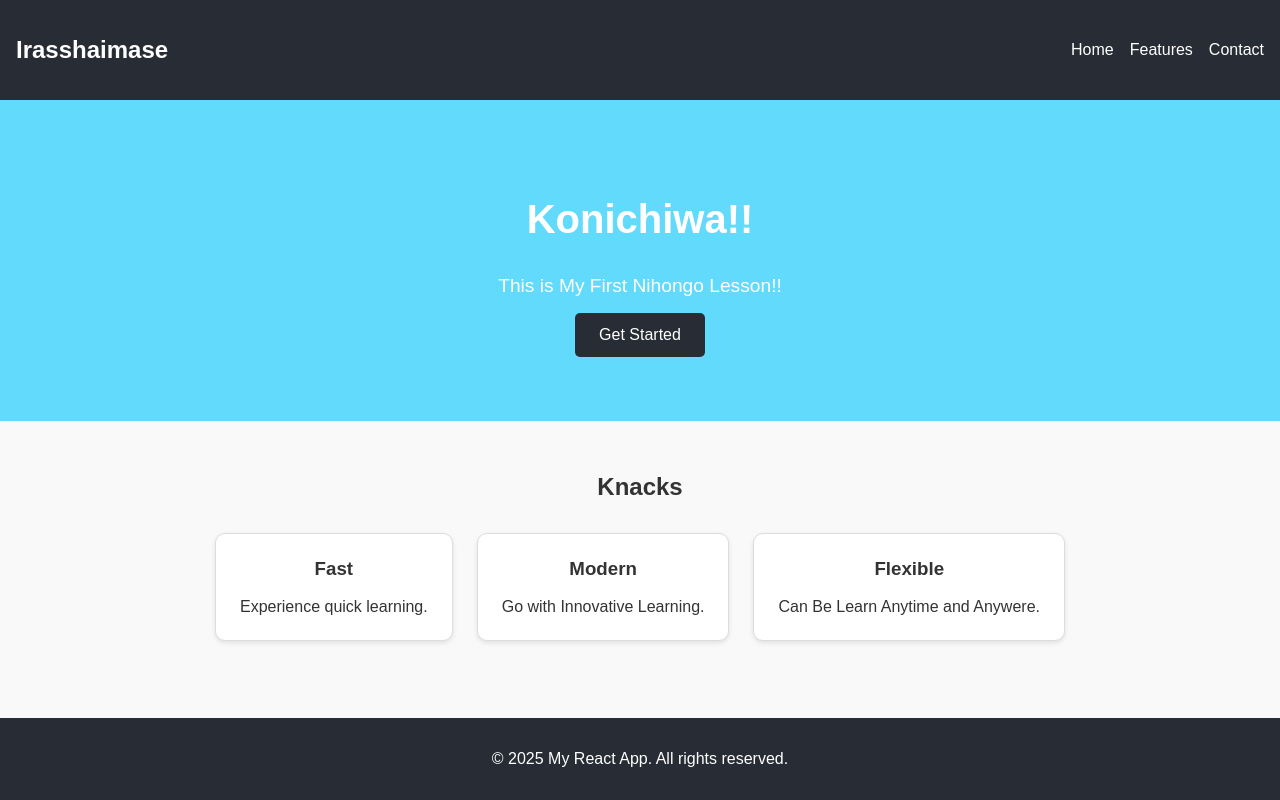
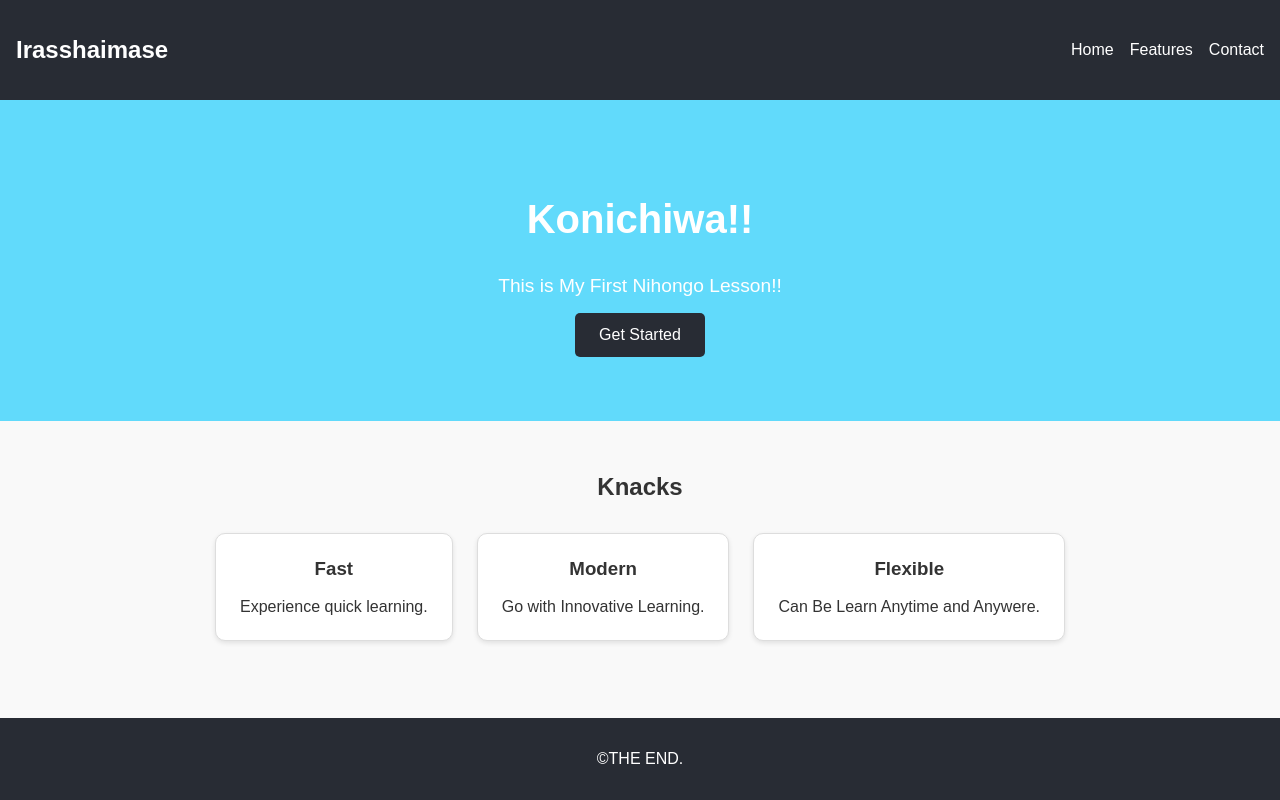
Before and after one commit to ignee/frontend, a React (Create React App) app: page / in a window 1280 px wide. Built offline with nearby package versions, Linux system fonts and the light colour scheme.

Commit message:
Updated App.js to include CSS import and made other changes

```diff
--- a/src/App.js
+++ b/src/App.js
@@ -44,7 +44,7 @@ function App() {
       </main>
 
       <footer className="footer">
-        <p>&copy; 2025 My React App. All rights reserved.</p>
+        <p>&copy;THE END.</p>
       </footer>
     </div>
   );
```
